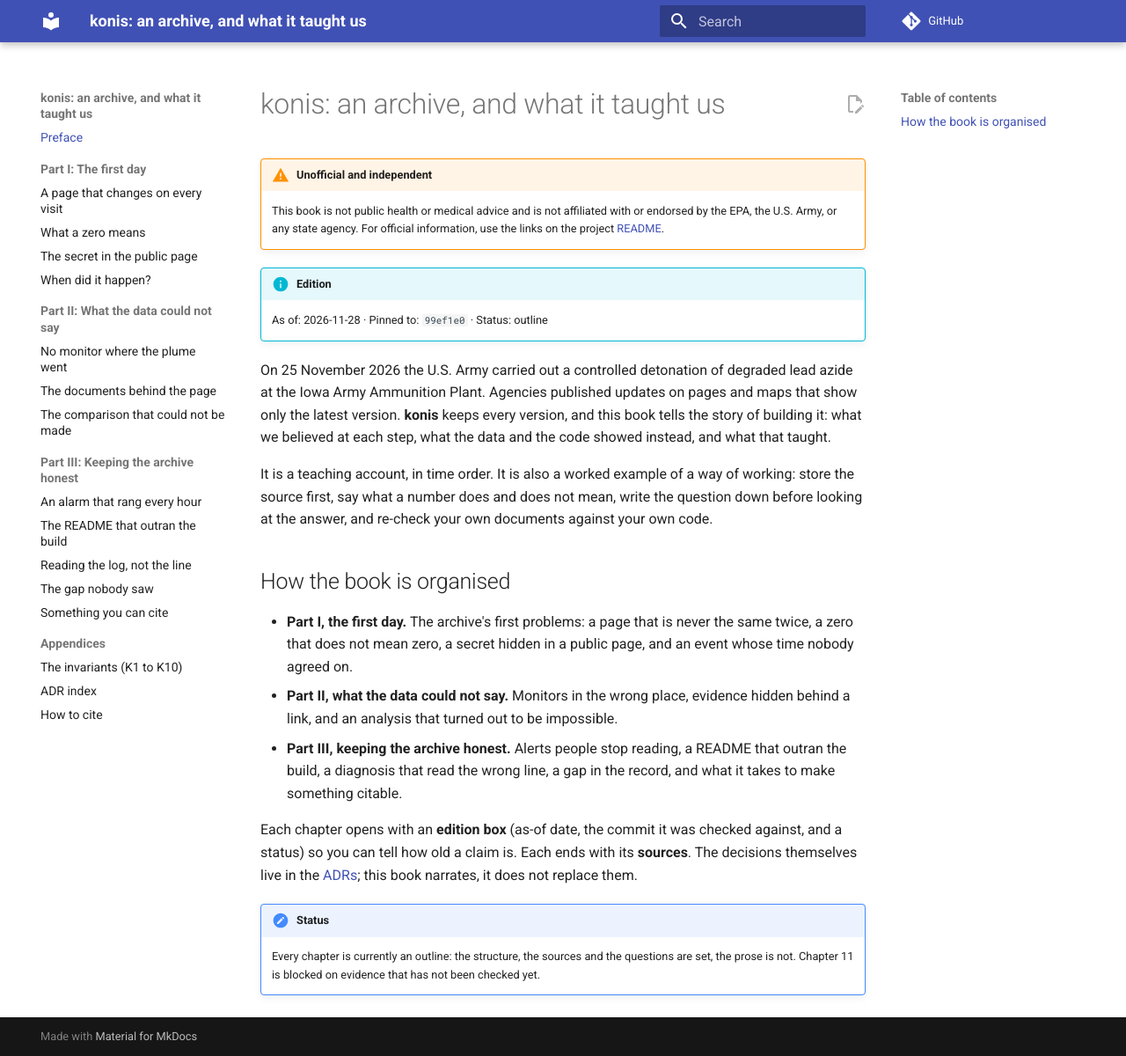
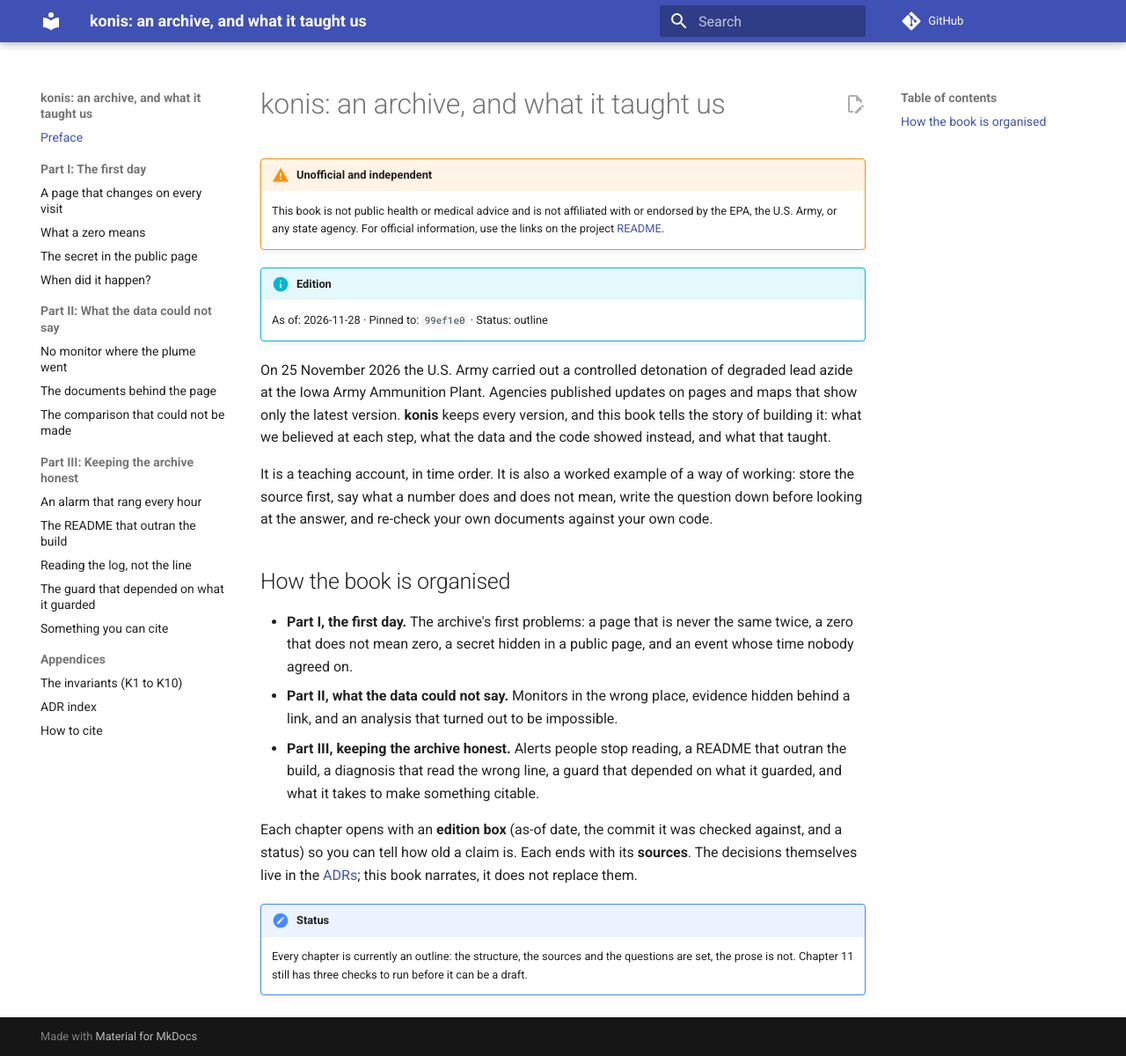
Before and after one commit to Hefrock/konis, an MkDocs documentation site: the page built from docs/book/index.md, in a window 1280 px wide and 1200 px high. Shown: the whole window at 88% size. Built offline with MkDocs 1.6.1 and Material for MkDocs 9.7.7, drawn with Linux system fonts in a browser that asks for light colours; comment, search, counter and statistics services are not loaded.

Commit message:
docs: rewrite book chapter 11 around the verified finding
The 4.6 h capture gap in the first draft of chapter 11 was an analysis error
(commit times sorted by time of day across two days). Capture logs and the
Actions run list show no such gap. The verified finding: 45 of 51 ingest-live
runs and the backup trigger are outside GitHub's scheduler, and the watchdog
shares that scheduler.

Co-Authored-By: Claude Sonnet 5.5 <noreply@anthropic.com>

```diff
--- a/docs/book/index.md
+++ b/docs/book/index.md
@@ -26,7 +26,7 @@ before looking at the answer, and re-check your own documents against your own c
 - **Part II, what the data could not say.** Monitors in the wrong place, evidence hidden
   behind a link, and an analysis that turned out to be impossible.
 - **Part III, keeping the archive honest.** Alerts people stop reading, a README that outran
-  the build, a diagnosis that read the wrong line, a gap in the record, and what it takes to
+  the build, a diagnosis that read the wrong line, a guard that depended on what it guarded, and what it takes to
   make something citable.
 
 Each chapter opens with an **edition box** (as-of date, the commit it was checked against, and
@@ -36,4 +36,4 @@ them.
 
 !!! note "Status"
     Every chapter is currently an outline: the structure, the sources and the questions are
-    set, the prose is not. Chapter 11 is blocked on evidence that has not been checked yet.
+    set, the prose is not. Chapter 11 still has three checks to run before it can be a draft.
--- a/mkdocs.yml
+++ b/mkdocs.yml
@@ -43,7 +43,7 @@ nav:
       - part3/08-an-alarm-that-rang-every-hour.md
       - part3/09-the-readme-that-outran-the-build.md
       - part3/10-reading-the-log-not-the-line.md
-      - part3/11-the-gap-nobody-saw.md
+      - part3/11-the-guard-that-depended-on-what-it-guarded.md
       - part3/12-something-you-can-cite.md
   - Appendices:
       - appendix/invariants.md
```
Also changed, not shown: docs/book/part3/08-an-alarm-that-rang-every-hour.md (+1 -1 lines), docs/book/part3/11-the-gap-nobody-saw.md (deleted, +0 -23 lines), docs/book/part3/11-the-guard-that-depended-on-what-it-guarded.md (added, +57 -0 lines).
